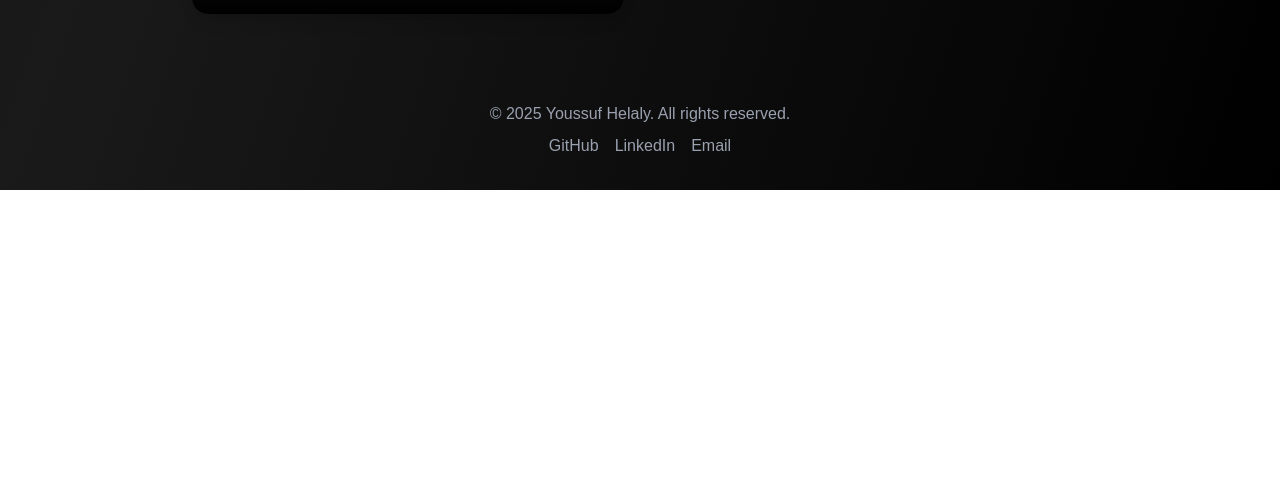
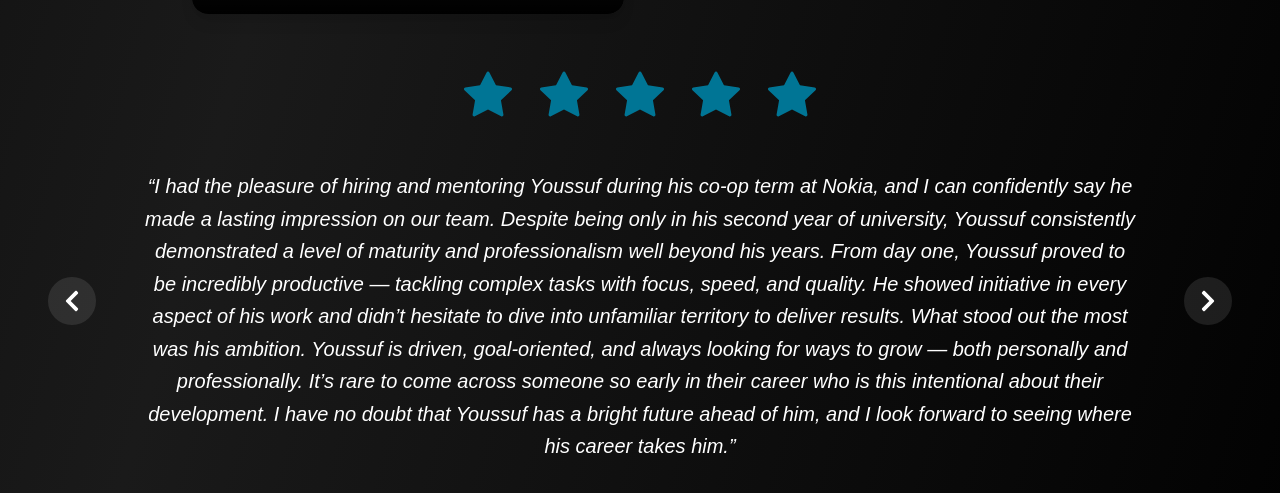
Before and after one commit to youssufhelaly/Website-Portfolio, a Next.js app: page / in a window 1280 px wide. Shown: the part 3706-4199 px from the top of the page. Before the commit the page ends 3896 px from the top, so only its background shows below. Built offline with nearby package versions, Linux system fonts and the light colour scheme; grey boxes are pictures that could not be loaded.

Commit message:
Testimonials

```diff
--- a/src/app/page.tsx
+++ b/src/app/page.tsx
@@ -3,6 +3,7 @@ import Timeline from "@/components/Timeline"
 import TechStack from "@/components/TechStack"
 import Projects from "@/components/Projects"
 import Footer from "@/components/Footer"
+import Testimonials from "@/components/Testimonials"
 
 export default function Page() {
   return (
@@ -12,6 +13,7 @@ export default function Page() {
       <Timeline />
       <TechStack />
       <Projects />
+      <Testimonials/>
       <Footer />
     </main>
   )
--- /dev/null
+++ b/src/components/Testimonials.tsx
@@ -0,0 +1,112 @@
+// src/components/Testimonials.tsx
+"use client"
+
+import React, { useState } from "react"
+import { motion, AnimatePresence } from "framer-motion"
+import {FaChevronLeft, FaChevronRight} from "react-icons/fa"
+
+import { BsStarFill } from 'react-icons/bs'
+
+
+interface Testimonial {
+  quote: string
+  author: string
+  role: string
+  avatarUrl: string
+}
+
+const testimonials: Testimonial[] = [
+  {
+    quote:
+      "I had the pleasure of hiring and mentoring Youssuf during his co-op term at Nokia, and I can confidently say he made a lasting impression on our team. Despite being only in his second year of university, Youssuf consistently demonstrated a level of maturity and professionalism well beyond his years. From day one, Youssuf proved to be incredibly productive — tackling complex tasks with focus, speed, and quality. He showed initiative in every aspect of his work and didn’t hesitate to dive into unfamiliar territory to deliver results. What stood out the most was his ambition. Youssuf is driven, goal-oriented, and always looking for ways to grow — both personally and professionally. It’s rare to come across someone so early in their career who is this intentional about their development. I have no doubt that Youssuf has a bright future ahead of him, and I look forward to seeing where his career takes him.",
+    author: "Sajjad Sherazi",
+    role: "Senior Full Stack Developer | Scrum Master @ Nokia",
+    avatarUrl: "/Sajjad-Sherazi.jpeg",
+  },
+  {
+    quote:
+      "I had the pleasure of working with Youssuf, and he was an absolute joy to have on the team. He quickly adapted to new challenges, learning fast and making a meaningful impact on our automation efforts. Youssuf played a key role in kick-starting our automation framework, conducting research, running mock tests during the proof of concept phase, and helping to implement API tests and fixtures in Pytest. His proficiency in Python and his ability to quickly pick up Playwright made him a valuable asset to the team. His curiosity and attention to detail were an asset. He was eager to learn, asked insightful questions, and actively applied feedback, making it easy for senior team members to mentor him. His ability to take ownership and collaborate effectively made him a fantastic team player. Any team would be lucky to have Youssuf, and I highly recommend him for any role that values technical skill, initiative, and collaboration! I would definitely hire him again :)",
+    author: "Cecilia Leong",
+    role: "QA Team Lead at Solink",
+    avatarUrl: "/Cecilia-Leong.jpeg",
+  },
+]
+
+export default function Testimonials() {
+  const [index, setIndex] = useState(0)
+  const total = testimonials.length
+
+  const next = () => setIndex((i) => (i + 1) % total)
+  const prev = () => setIndex((i) => (i - 1 + total) % total)
+
+  return (
+    <section id="testimonials" className="text-white py-16" style={{paddingTop:"0px"}}>
+      {/* Stars */}
+      <div className="flex justify-center space-x-3 mb-8" style={{paddingBottom:"20px"}}>
+        {Array.from({ length: 5 }).map((_, i) => (
+          <BsStarFill key={i} className="text-cyan-700 w-16 h-12" />
+        ))}
+      </div>
+
+      {/* Carousel */}
+      <div className="relative max-w-5xl mx-auto">
+        <AnimatePresence mode="wait">
+          <motion.div
+            key={index}
+            initial={{ opacity: 0 }}
+            animate={{ opacity: 1 }}
+            exit={{ opacity: 0 }}
+            transition={{ duration: 0.5 }}
+            className="space-y-8"
+          >
+            <blockquote className="text-center italic text-xl leading-relaxed px-4">
+              “{testimonials[index].quote}”
+            </blockquote>
+
+            {/* Author */}
+            <div className="flex flex-col items-center">
+              <img
+                src={testimonials[index].avatarUrl}
+                alt={testimonials[index].author}
+                className="w-24 h-24 rounded-full object-cover mb-4 border-2 border-cyan-700"
+              />
+              <p className="font-semibold text-lg">{testimonials[index].author}</p>
+              <p className="text-gray-400 text-sm">{testimonials[index].role}</p>
+            </div>
+          </motion.div>
+        </AnimatePresence>
+
+        {/* Pill Indicators */}
+        <div className="flex justify-center space-x-2 mt-8">
+          {testimonials.map((_, i) => (
+            <button
+              key={i}
+              onClick={() => setIndex(i)}
+              className={`
+                rounded-full transition-all duration-300
+                ${i === index ? "bg-cyan-700 w-12 h-2" : "bg-gray-600 w-10 h-2"}
+              `}
+              aria-label={`Show testimonial ${i + 1}`}
+            />
+          ))}
+        </div>
+
+        {/* Prev/Next */}
+        <button
+          onClick={prev}
+          className="absolute top-1/4 -left-20 transform -translate-y-1/2 bg-white/10 hover:bg-white/20 p-3 rounded-full"
+          aria-label="Previous testimonial"
+        >
+          <FaChevronLeft className="w-6 h-6 text-white" />
+        </button>
+        <button
+          onClick={next}
+          className="absolute top-1/4 -right-20 transform -translate-y-1/2 bg-white/10 hover:bg-white/20 p-3 rounded-full"
+          aria-label="Next testimonial"
+        >
+          <FaChevronRight className="w-6 h-6 text-white" />
+        </button>
+      </div>
+    </section>
+  )
+}
```
Also changed, not shown: public/Cecilia-Leong.jpeg (added), public/Sajjad-Sherazi.jpeg (added).
